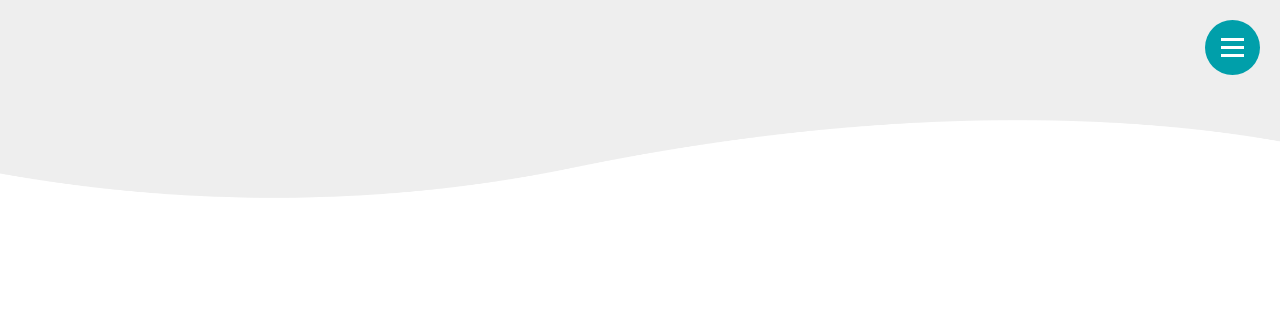
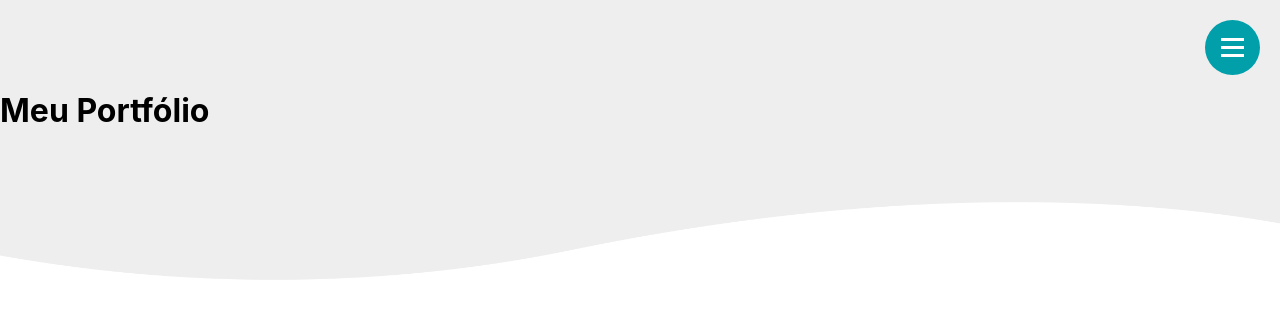
Before and after one commit to wilkagalli/portfolio, a Next.js app: page / in a window 1280 px wide. Shown: the top 318 px of the page. Built offline with nearby package versions, Linux system fonts and the light colour scheme.

Commit message:
added title

```diff
--- a/pages/index.js
+++ b/pages/index.js
@@ -9,6 +9,7 @@ export default function Home() {
     <div>
       <Header>
         <MenuButton />
+        <h1>Meu Portfólio</h1>
       </Header>
     </div>
   );
```
